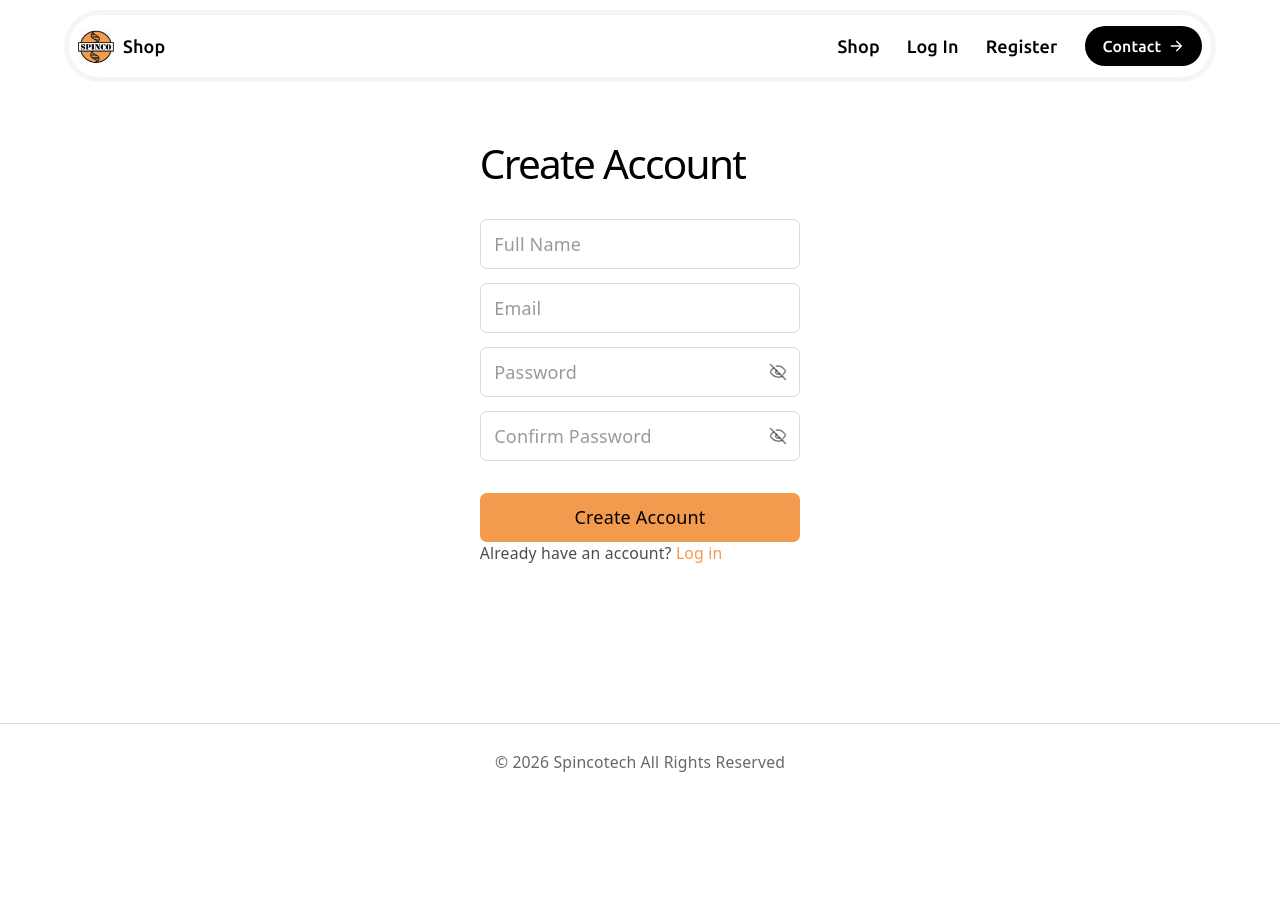
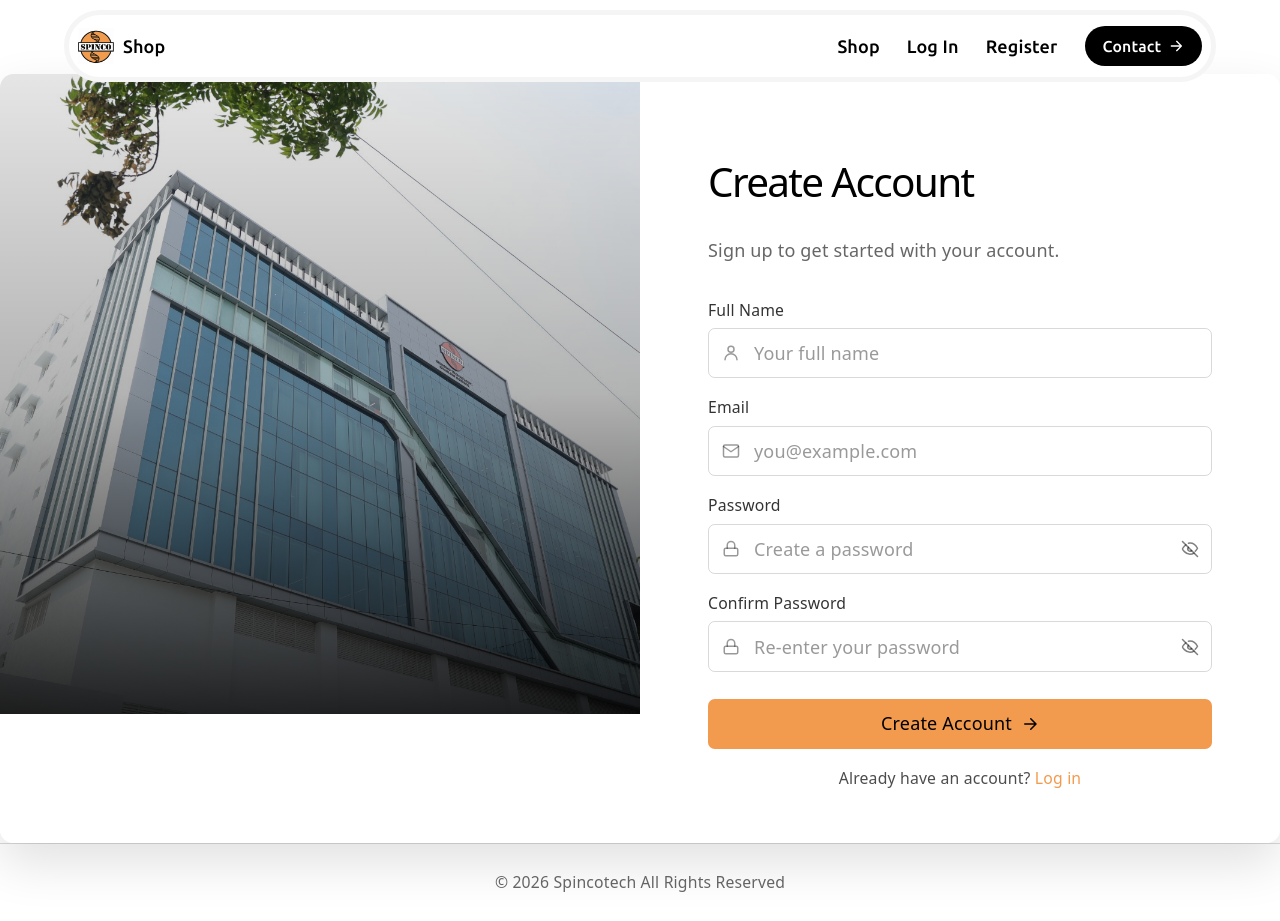
Before and after one commit to GreeseGilbertVijay/ShopSpinco, a Next.js app: page /register in a window 1280 px wide. Before the commit the page ends 800 px from the top, so only its background shows below. Built offline with nearby package versions, Linux system fonts and the light colour scheme; no server answers.

Commit message:
login and register page changes

```diff
--- a/src/app/api/products/[id]/route.ts
+++ b/src/app/api/products/[id]/route.ts
@@ -23,7 +23,7 @@ export async function PUT(req: NextRequest, { params }: RouteContext) {
     requireSuperAdmin(req);
     const { id } = await params;
     await connectDB();
-    const { name, sku, description, imageUrl, images, variationGroups, tabs } = await req.json();
+    const { name, sku, description, imageUrl, images, brochureUrl, variationGroups, tabs } = await req.json();
 
     if (!name) {
       return NextResponse.json({ message: 'name is required' }, { status: 400 });
@@ -37,6 +37,7 @@ export async function PUT(req: NextRequest, { params }: RouteContext) {
         description,
         imageUrl,
         images: cleanImages(images),
+        brochureUrl: typeof brochureUrl === 'string' ? brochureUrl.trim() : '',
         variationGroups: cleanVariationGroups(variationGroups),
         tabs: cleanTabs(tabs),
       },
--- a/src/app/api/products/route.ts
+++ b/src/app/api/products/route.ts
@@ -24,7 +24,7 @@ export async function POST(req: NextRequest) {
   try {
     requireSuperAdmin(req);
     await connectDB();
-    const { name, sku, description, imageUrl, images, variationGroups, tabs } = await req.json();
+    const { name, sku, description, imageUrl, images, brochureUrl, variationGroups, tabs } = await req.json();
 
     if (!name) {
       return NextResponse.json({ message: 'name is required' }, { status: 400 });
@@ -36,6 +36,7 @@ export async function POST(req: NextRequest) {
       description,
       imageUrl,
       images: cleanImages(images),
+      brochureUrl: typeof brochureUrl === 'string' ? brochureUrl.trim() : '',
       variationGroups: cleanVariationGroups(variationGroups),
       tabs: cleanTabs(tabs),
     });
--- a/src/app/globals.css
+++ b/src/app/globals.css
@@ -76,9 +76,6 @@ h2 {
     font-size: 20px;
   }
 }
-p {
-  margin: 0;
-}
 
 code,
 .counter {
--- a/src/app/login/page.tsx
+++ b/src/app/login/page.tsx
@@ -2,6 +2,7 @@
 
 import { useState } from 'react';
 import { useRouter } from 'next/navigation';
+import Link from 'next/link';
 import { login, ApiError } from '@/lib/api';
 import { useAuth } from '@/components/AuthProvider';
 import PasswordField from '@/components/PasswordField';
@@ -36,35 +37,94 @@ export default function Login() {
   }
 
   return (
-    <div className="max-w-2xl mx-auto p-8 text-left bg-white text-black rounded-lg">
-      <h1 className="text-4xl font-bold text-black!">Log In</h1>
-      <form onSubmit={handleSubmit} className="flex flex-col gap-3 w-full max-w-md">
+    <div className="rounded-xl shadow-[0_20px_50px_rgba(0,0,0,0.12)]">
+      <div className="grid grid-cols-1 sm:grid-cols-2 items-stretch bg-white text-black rounded-xl overflow-hidden">
+      <div className="relative hidden sm:block h-[80vh]">
+        <img
+          src="/Spinco%20Company.jpeg"
+          alt="Spinco"
+          className="absolute inset-0 w-full h-full object-cover"
+        />
+        <div className="absolute inset-0 bg-gradient-to-t from-black/85 via-black/30 to-black/10" />
+      </div>
+
+      <div className="flex items-center justify-center p-6 sm:p-8 lg:p-12 overflow-y-auto lg:overflow-visible">
+        <div className="w-full max-w-md text-left">
+          <h1 className="text-3xl sm:text-4xl font-bold text-black!">Log In</h1>
+          <p className="text-black/60 mt-1 mb-6 sm:mb-8">Enter your credentials to access your account.</p>
+
+          <form onSubmit={handleSubmit} className="flex flex-col gap-4 w-full">
+            <div>
+              <label htmlFor="email" className="block text-sm font-medium text-black/80 mb-1.5">
+                Email
+              </label>
+              <div className="relative">
+                <span className="absolute left-3 top-1/2 -translate-y-1/2 text-black/40">
+                  <svg viewBox="0 0 24 24" width="18" height="18" fill="none" stroke="currentColor" strokeWidth="2" strokeLinecap="round" strokeLinejoin="round" aria-hidden="true">
+                    <rect x="2" y="4" width="20" height="16" rx="2" />
+                    <path d="m22 6-10 7L2 6" />
+                  </svg>
+                </span>
                 <input
-          className="px-3 py-2.5 rounded-md border border-black/15 bg-transparent text-black placeholder-black/40 focus:outline-none focus:border-[#f29a4e]"
+                  id="email"
+                  className="w-full pl-10 pr-3 py-2.5 rounded-md border border-black/15 bg-transparent text-black placeholder-black/40 focus:outline-none focus:border-[#f29a4e] focus:ring-2 focus:ring-[#f29a4e]/20 transition-all"
                   name="email"
                   type="email"
-          placeholder="Email"
+                  placeholder="you@example.com"
                   value={form.email}
                   onChange={handleChange}
                   required
                 />
+              </div>
+            </div>
+
+            <div>
+              <label htmlFor="password" className="block text-sm font-medium text-black/80 mb-1.5">
+                Password
+              </label>
+              <div className="relative">
+                <span className="absolute left-3 top-1/2 -translate-y-1/2 text-black/40 z-10">
+                  <svg viewBox="0 0 24 24" width="18" height="18" fill="none" stroke="currentColor" strokeWidth="2" strokeLinecap="round" strokeLinejoin="round" aria-hidden="true">
+                    <rect x="3" y="11" width="18" height="10" rx="2" />
+                    <path d="M7 11V7a5 5 0 0 1 10 0v4" />
+                  </svg>
+                </span>
                 <PasswordField
-          className="px-3 py-2.5 rounded-md border border-black/15 bg-transparent text-black placeholder-black/40 focus:outline-none focus:border-[#f29a4e]"
+                  id="password"
+                  className="pl-10 py-2.5 rounded-md border border-black/15 bg-transparent text-black placeholder-black/40 focus:outline-none focus:border-[#f29a4e] focus:ring-2 focus:ring-[#f29a4e]/20 transition-all"
                   name="password"
-          placeholder="Password"
+                  placeholder="Enter your password"
                   value={form.password}
                   onChange={handleChange}
                   required
                 />
+              </div>
+            </div>
+
             <button
               type="submit"
-          className="inline-block mt-4 px-6 py-2.5 bg-[#f29a4e] text-black rounded-md cursor-pointer no-underline text-base transition-all hover:bg-[#dc8639] hover:-translate-y-0.5 hover:shadow-[0_6px_14px_rgba(242,154,78,0.35)] active:translate-y-0 active:shadow-none disabled:opacity-60 disabled:cursor-not-allowed disabled:hover:translate-y-0 disabled:hover:shadow-none"
+              className="w-full sm:w-auto inline-flex items-center justify-center gap-2 mt-2 px-6 py-2.5 bg-[#f29a4e] text-black rounded-md cursor-pointer no-underline text-base font-medium transition-all hover:bg-[#dc8639] hover:-translate-y-0.5 hover:shadow-[0_6px_14px_rgba(242,154,78,0.35)] active:translate-y-0 active:shadow-none disabled:opacity-60 disabled:cursor-not-allowed disabled:hover:translate-y-0 disabled:hover:shadow-none"
               disabled={status === 'submitting'}
             >
               {status === 'submitting' ? 'Logging in...' : 'Log In'}
+              {status !== 'submitting' && (
+                <svg viewBox="0 0 24 24" width="18" height="18" fill="none" stroke="currentColor" strokeWidth="2" strokeLinecap="round" strokeLinejoin="round" aria-hidden="true">
+                  <path d="M5 12h14M13 5l7 7-7 7" />
+                </svg>
+              )}
             </button>
             {status === 'error' && <p className="error">{error}</p>}
           </form>
+
+          <p className="mt-4 text-sm text-black/70 text-center">
+            Don&apos;t have an account?{' '}
+            <Link href="/register" className="text-[#f29a4e] font-medium no-underline hover:underline">
+              Register
+            </Link>
+          </p>
+        </div>
+      </div>
+      </div>
     </div>
   );
 }
--- a/src/app/register/page.tsx
+++ b/src/app/register/page.tsx
@@ -5,9 +5,6 @@ import { useRouter } from 'next/navigation';
 import Link from 'next/link';
 import { register } from '@/lib/api';
 import PasswordField from '@/components/PasswordField';
-
-const inputCls =
-  'px-3 py-2.5 rounded-md border border-black/15 bg-transparent text-black placeholder-black/40 focus:outline-none focus:border-[#f29a4e]';
 
 export default function Register() {
   const router = useRouter();
@@ -40,44 +37,143 @@ export default function Register() {
   }
 
   return (
-    <div className="max-w-2xl mx-auto p-8 text-left bg-white text-black rounded-lg">
-      <h1 className="text-4xl font-bold text-black!">Create Account</h1>
-      <form onSubmit={handleSubmit} className="flex flex-col gap-3 w-full max-w-md">
-        <input className={inputCls} name="name" type="text" placeholder="Full Name" value={form.name} onChange={handleChange} required />
-        <input className={inputCls} name="email" type="email" placeholder="Email" value={form.email} onChange={handleChange} required />
+    <div className="rounded-xl shadow-[0_20px_50px_rgba(0,0,0,0.12)]">
+      <div className="grid grid-cols-1 sm:grid-cols-2 items-stretch bg-white text-black rounded-xl overflow-hidden">
+      <div className="relative hidden sm:block h-[80vh]">
+        <img
+          src="/Spinco%20Company.jpeg"
+          alt="Spinco"
+          className="absolute inset-0 w-full h-full object-cover"
+        />
+        <div className="absolute inset-0 bg-gradient-to-t from-black/85 via-black/30 to-black/10" />
+      </div>
+
+      <div className="flex items-center justify-center p-6 sm:p-8 lg:p-12 overflow-y-auto lg:overflow-visible">
+        <div className="w-full max-w-md text-left">
+          <h1 className="text-3xl sm:text-4xl font-bold text-black!">Create Account</h1>
+          <p className="text-black/60 mt-1 mb-6 sm:mb-8">Sign up to get started with your account.</p>
+
+          <form onSubmit={handleSubmit} className="flex flex-col gap-4 w-full">
+            <div>
+              <label htmlFor="name" className="block text-sm font-medium text-black/80 mb-1.5">
+                Full Name
+              </label>
+              <div className="relative">
+                <span className="absolute left-3 top-1/2 -translate-y-1/2 text-black/40">
+                  <svg viewBox="0 0 24 24" width="18" height="18" fill="none" stroke="currentColor" strokeWidth="2" strokeLinecap="round" strokeLinejoin="round" aria-hidden="true">
+                    <path d="M20 21a8 8 0 0 0-16 0" />
+                    <circle cx="12" cy="7" r="4" />
+                  </svg>
+                </span>
+                <input
+                  id="name"
+                  className="w-full pl-10 pr-3 py-2.5 rounded-md border border-black/15 bg-transparent text-black placeholder-black/40 focus:outline-none focus:border-[#f29a4e] focus:ring-2 focus:ring-[#f29a4e]/20 transition-all"
+                  name="name"
+                  type="text"
+                  placeholder="Your full name"
+                  value={form.name}
+                  onChange={handleChange}
+                  required
+                />
+              </div>
+            </div>
+
+            <div>
+              <label htmlFor="email" className="block text-sm font-medium text-black/80 mb-1.5">
+                Email
+              </label>
+              <div className="relative">
+                <span className="absolute left-3 top-1/2 -translate-y-1/2 text-black/40">
+                  <svg viewBox="0 0 24 24" width="18" height="18" fill="none" stroke="currentColor" strokeWidth="2" strokeLinecap="round" strokeLinejoin="round" aria-hidden="true">
+                    <rect x="2" y="4" width="20" height="16" rx="2" />
+                    <path d="m22 6-10 7L2 6" />
+                  </svg>
+                </span>
+                <input
+                  id="email"
+                  className="w-full pl-10 pr-3 py-2.5 rounded-md border border-black/15 bg-transparent text-black placeholder-black/40 focus:outline-none focus:border-[#f29a4e] focus:ring-2 focus:ring-[#f29a4e]/20 transition-all"
+                  name="email"
+                  type="email"
+                  placeholder="you@example.com"
+                  value={form.email}
+                  onChange={handleChange}
+                  required
+                />
+              </div>
+            </div>
+
+            <div>
+              <label htmlFor="password" className="block text-sm font-medium text-black/80 mb-1.5">
+                Password
+              </label>
+              <div className="relative">
+                <span className="absolute left-3 top-1/2 -translate-y-1/2 text-black/40 z-10">
+                  <svg viewBox="0 0 24 24" width="18" height="18" fill="none" stroke="currentColor" strokeWidth="2" strokeLinecap="round" strokeLinejoin="round" aria-hidden="true">
+                    <rect x="3" y="11" width="18" height="10" rx="2" />
+                    <path d="M7 11V7a5 5 0 0 1 10 0v4" />
+                  </svg>
+                </span>
                 <PasswordField
-          className={inputCls}
+                  id="password"
+                  className="pl-10 py-2.5 rounded-md border border-black/15 bg-transparent text-black placeholder-black/40 focus:outline-none focus:border-[#f29a4e] focus:ring-2 focus:ring-[#f29a4e]/20 transition-all"
                   name="password"
-          placeholder="Password"
+                  placeholder="Create a password"
                   value={form.password}
                   onChange={handleChange}
                   minLength={6}
                   required
                 />
+              </div>
+            </div>
+
+            <div>
+              <label htmlFor="confirmPassword" className="block text-sm font-medium text-black/80 mb-1.5">
+                Confirm Password
+              </label>
+              <div className="relative">
+                <span className="absolute left-3 top-1/2 -translate-y-1/2 text-black/40 z-10">
+                  <svg viewBox="0 0 24 24" width="18" height="18" fill="none" stroke="currentColor" strokeWidth="2" strokeLinecap="round" strokeLinejoin="round" aria-hidden="true">
+                    <rect x="3" y="11" width="18" height="10" rx="2" />
+                    <path d="M7 11V7a5 5 0 0 1 10 0v4" />
+                  </svg>
+                </span>
                 <PasswordField
-          className={inputCls}
+                  id="confirmPassword"
+                  className="pl-10 py-2.5 rounded-md border border-black/15 bg-transparent text-black placeholder-black/40 focus:outline-none focus:border-[#f29a4e] focus:ring-2 focus:ring-[#f29a4e]/20 transition-all"
                   name="confirmPassword"
-          placeholder="Confirm Password"
+                  placeholder="Re-enter your password"
                   value={form.confirmPassword}
                   onChange={handleChange}
                   minLength={6}
                   required
                 />
+              </div>
+            </div>
+
             <button
               type="submit"
-          className="inline-block mt-4 px-6 py-2.5 bg-[#f29a4e] text-black rounded-md cursor-pointer no-underline text-base transition-all hover:bg-[#dc8639] hover:-translate-y-0.5 hover:shadow-[0_6px_14px_rgba(242,154,78,0.35)] active:translate-y-0 active:shadow-none disabled:opacity-60 disabled:cursor-not-allowed disabled:hover:translate-y-0 disabled:hover:shadow-none"
+              className="w-full sm:w-auto inline-flex items-center justify-center gap-2 mt-2 px-6 py-2.5 bg-[#f29a4e] text-black rounded-md cursor-pointer no-underline text-base font-medium transition-all hover:bg-[#dc8639] hover:-translate-y-0.5 hover:shadow-[0_6px_14px_rgba(242,154,78,0.35)] active:translate-y-0 active:shadow-none disabled:opacity-60 disabled:cursor-not-allowed disabled:hover:translate-y-0 disabled:hover:shadow-none"
               disabled={status === 'submitting'}
             >
               {status === 'submitting' ? 'Creating account...' : 'Create Account'}
+              {status !== 'submitting' && (
+                <svg viewBox="0 0 24 24" width="18" height="18" fill="none" stroke="currentColor" strokeWidth="2" strokeLinecap="round" strokeLinejoin="round" aria-hidden="true">
+                  <path d="M5 12h14M13 5l7 7-7 7" />
+                </svg>
+              )}
             </button>
             {status === 'error' && <p className="error">{error}</p>}
           </form>
-      <p className="mt-4 text-sm text-black/70">
+
+          <p className="mt-4 text-sm text-black/70 text-center">
             Already have an account?{' '}
-        <Link href="/login" className="text-[#f29a4e] no-underline hover:underline">
+            <Link href="/login" className="text-[#f29a4e] font-medium no-underline hover:underline">
               Log in
             </Link>
           </p>
         </div>
+      </div>
+      </div>
+    </div>
   );
 }
--- a/src/lib/api.ts
+++ b/src/lib/api.ts
@@ -20,6 +20,7 @@ export interface Product {
   description: string;
   imageUrl: string;
   images: string[];
+  brochureUrl: string;
   variationGroups: VariationGroup[];
   tabs: ProductTab[];
   createdAt: string;
@@ -32,6 +33,7 @@ export interface ProductInput {
   description?: string;
   imageUrl?: string;
   images?: string[];
+  brochureUrl?: string;
   variationGroups?: VariationGroup[];
   tabs?: ProductTab[];
 }
--- a/src/models/Product.ts
+++ b/src/models/Product.ts
@@ -21,6 +21,7 @@ export interface IProduct extends Document {
   description: string;
   imageUrl: string;
   images: string[];
+  brochureUrl: string;
   variationGroups: VariationGroup[];
   tabs: ProductTab[];
   createdAt: Date;
@@ -61,6 +62,7 @@ const productSchema = new Schema<IProduct>(
     description: { type: String, default: '' },
     imageUrl: { type: String, default: '' },
     images: { type: [String], default: [] },
+    brochureUrl: { type: String, default: '', trim: true },
     variationGroups: { type: [variationGroupSchema], default: [] },
     tabs: { type: [tabSchema], default: [] },
   },
```
Also changed, not shown: src/app/api/quotes/route.ts (+17 -2 lines), src/components/ProductForm.tsx (+9 -0 lines), public/Spinco Company.jpeg (added). Lines whose indentation alone changed are shown as unchanged.
